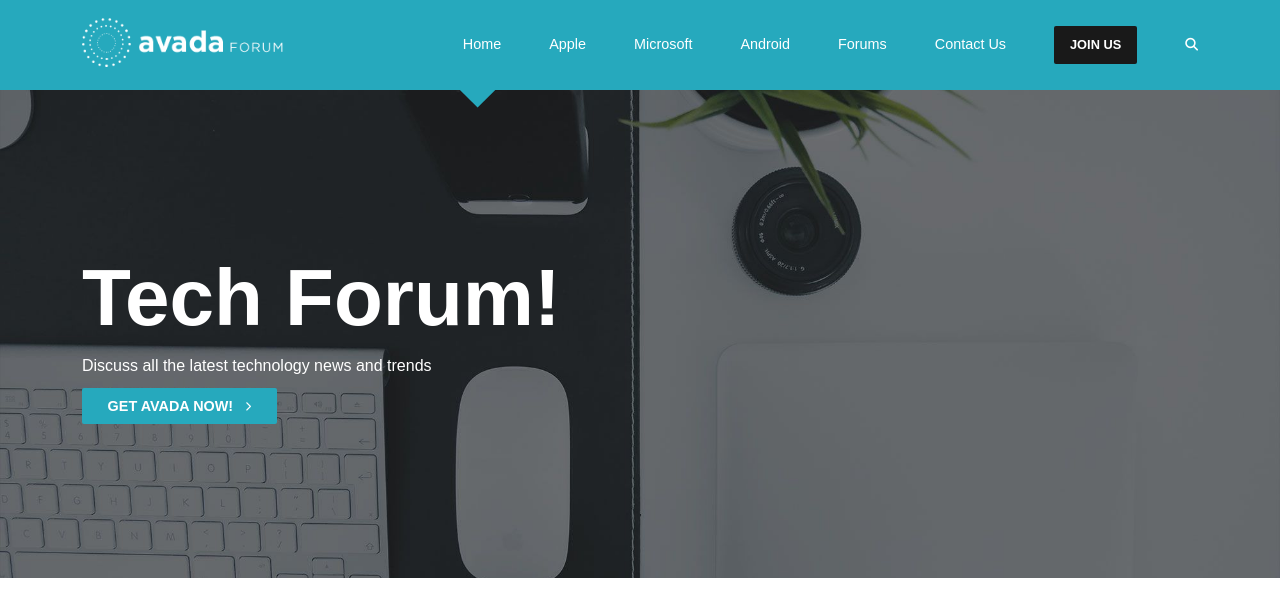
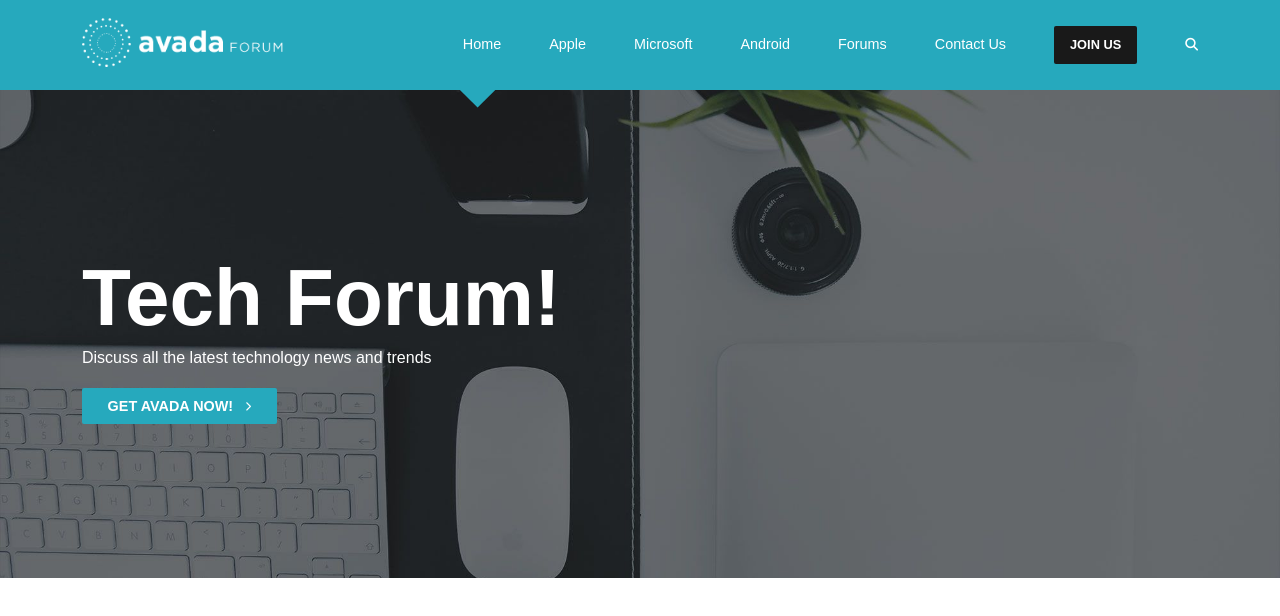
Before and after one commit to BetterCallAle/proj-html-vuejs, a Vue app: page / in a window 1280 px wide. Shown: the top 616 px of the page. Built offline with nearby package versions, Linux system fonts and the light colour scheme; a small style sheet from the web is missing.

Commit message:
added some correction to JumboTop.vue

```diff
--- a/src/components/JumboTop.vue
+++ b/src/components/JumboTop.vue
@@ -6,7 +6,7 @@ export default {
 
 <template>
   <section id="jumbo-top">
-      <div class="container">
+      <div class="container text-center text-md-start">
         <h1>Tech Forum!</h1>
         <p>Discuss all the latest technology news and trends</p>
         <a class="ms_btn ms_btn-normal ms_btn-light-blue">GET AVADA NOW! <i class="fa-solid fa-chevron-right"></i></a>
@@ -27,6 +27,11 @@ export default {
     h1{
         font-size: 5rem;
         font-weight: 700;
+        margin: 0;
+    }
+
+    p{
+      margin-bottom: 1.5rem;
     }
 
     .fa-chevron-right{
```
